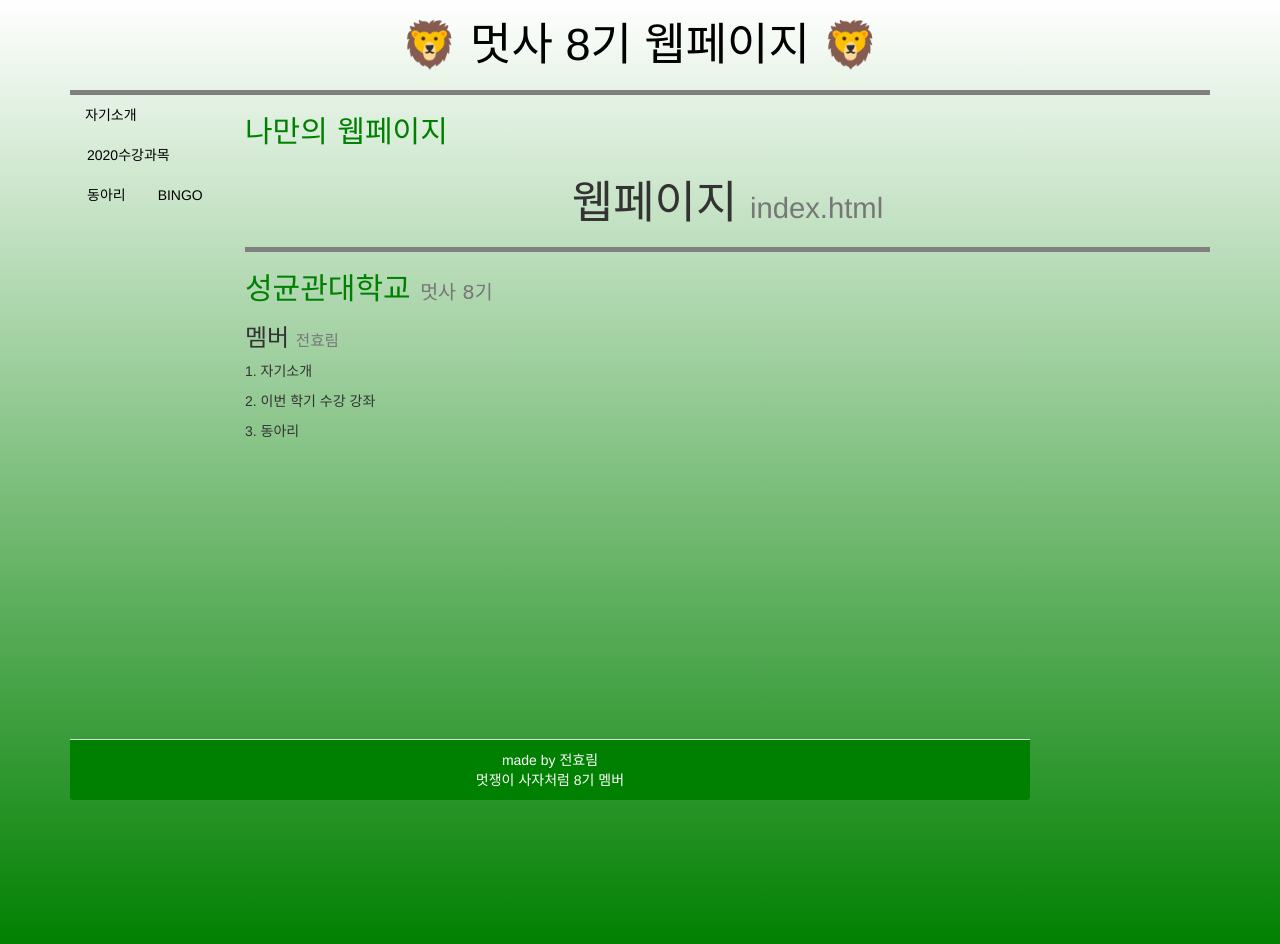
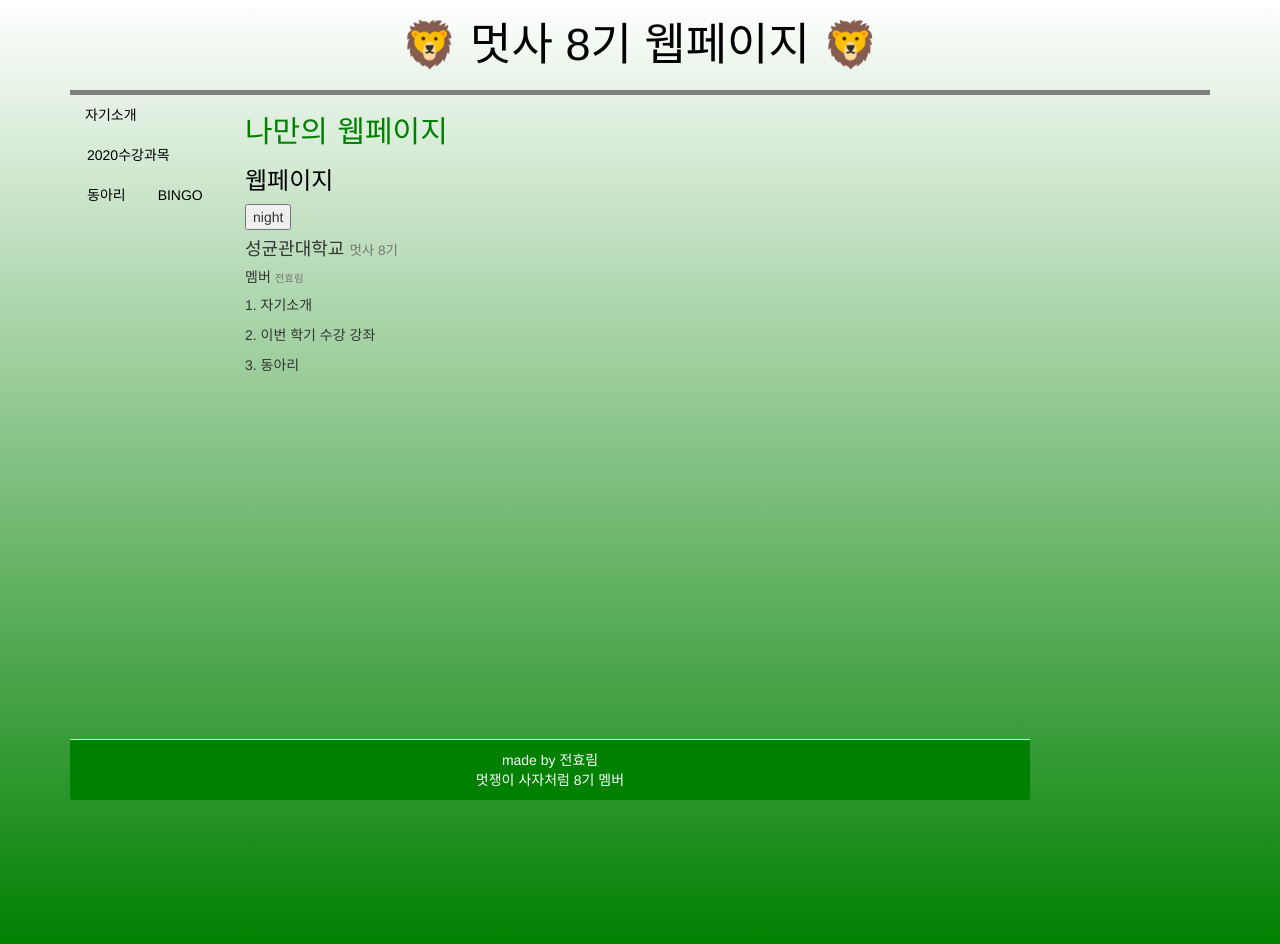
Before and after one commit to jeonhyolim/assignment2, a plain HTML site: page index.html in a window 1280 px wide. Drawn offline with nearby package versions, Linux system fonts and the light colour scheme.

Commit message:
L Commit

```diff
--- a/index.html
+++ b/index.html
@@ -60,6 +60,7 @@
   </style>
 </head>
 <body>
+
   <div class="container">
   <h1><a href="index.html"> 🦁 멋사 8기 웹페이지 🦁</a></h1>
   <div id="grid">
@@ -67,14 +68,40 @@
       <li role="presentation"><a href="1.html">자기소개</a></li>
       <li role="presentation"><a href="2.html">2020수강과목</a></li>
       <li role="presentation"><a href="3.html">동아리</a></li>
-      <li role="presentation"><a href="file:///C:/Users/전효림/Desktop/멋사/quiz/1.%20bingo.html">BINGO</a></li>
+      <li role="presentation"><a href="bingo.html">BINGO</a></li>
     </ul>
     <div id="article">
         <h2>나만의 웹페이지</h2>
         <p>
-          <h1>웹페이지 <small>index.html</small></h1>
-          <h2>성균관대학교 <small>멋사 8기</small></h2>
-          <h3>멤버 <small>전효림</small></h3>
+          <h3><a href="index.html">웹페이지</a></h3>
+          <input id="night_day" type="button" value="night" onclick="
+            var target = document.querySelector('body');
+            if(this.value === 'night'){
+              target.style.backgroundColor = 'black';
+              target.style.color = 'yellow';
+              this.value = 'day';
+
+              var alist = document.querySelectorAll('a');
+              var i = 0;
+              while(i < alist.length){
+                alist[i].style.color = 'yellow';
+                i = i + 1;
+              }
+            } else {
+              target.style.backgroundColor = 'white';
+              target.style.color = 'black';
+              this.value = 'night';
+
+              var alist = document.querySelectorAll('a');
+              var i = 0;
+              while(i < alist.length){
+                alist[i].style.color = 'black';
+                i = i + 1;
+              }
+            }
+          ">
+          <h4>성균관대학교 <small>멋사 8기</small></h4>
+          <h5>멤버 <small>전효림</small></h5>
           1. 자기소개<P></P>
           2. 이번 학기 수강 강좌<p></p>
           3. 동아리<p></p>
```
Also changed, not shown: 1.html (+5 -0 lines), bingo.html (renamed from 1. bingo.html).
